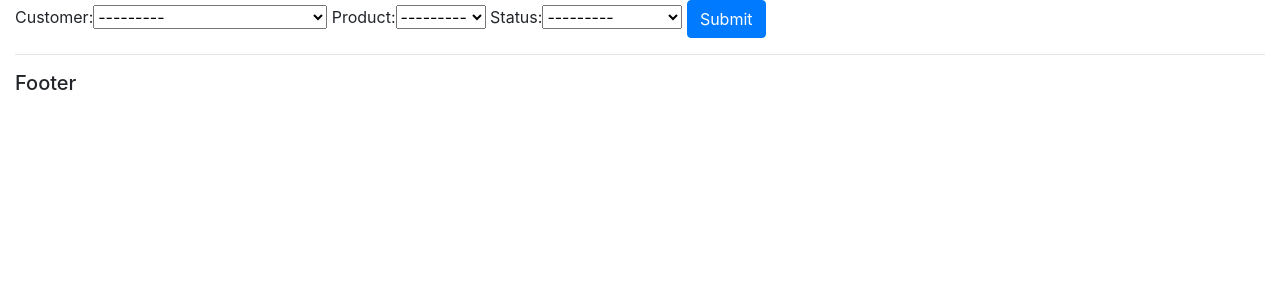
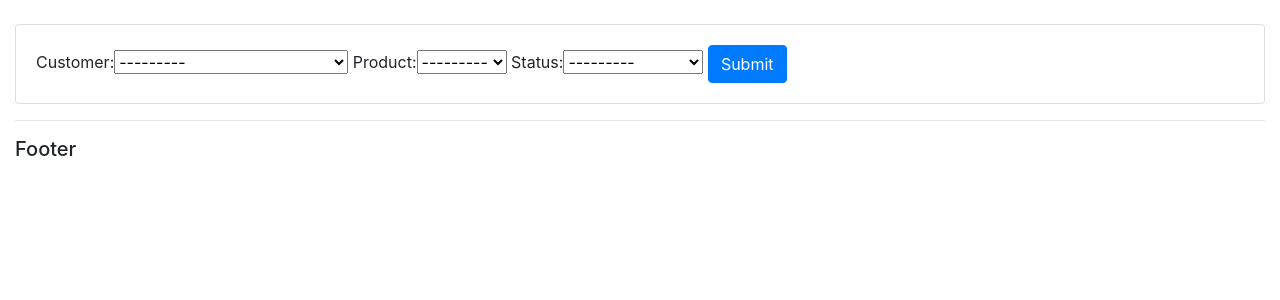
Before and after one commit to jobic10/crmwithdjango, a Django app: page /create_order/ in a window 1280 px wide. Shown: the part 59-359 px from the top of the page. Run offline with Django 3.2, Linux system fonts and the light colour scheme; data comes from the database, SQL or seed files in the repository; some libraries are stand-ins or nearby versions.

Commit message:
Styled order form

```diff
--- a/account/templates/account/order_form.html
+++ b/account/templates/account/order_form.html
@@ -20,10 +20,15 @@
   {% endfor %}
 </div>
 {% endif %}
-
+  <br>
+<div class="row">
+  <div class="col-md-12">
+    <div class="card card-body">
   <form action="" method='POST'>
       {% csrf_token %}
+
       {{ form }}
       <input class='btn btn-primary' type="submit" value="Submit">
   </form>
+  </div>  </div>  </div>
 {% endblock content %}
```
